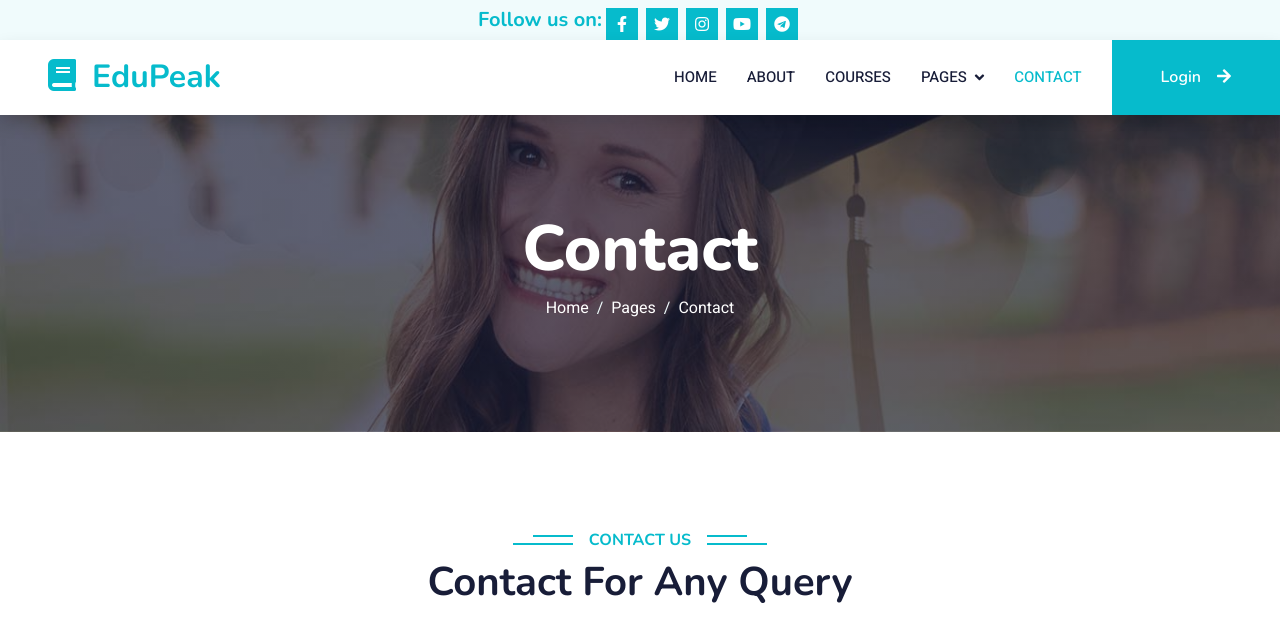
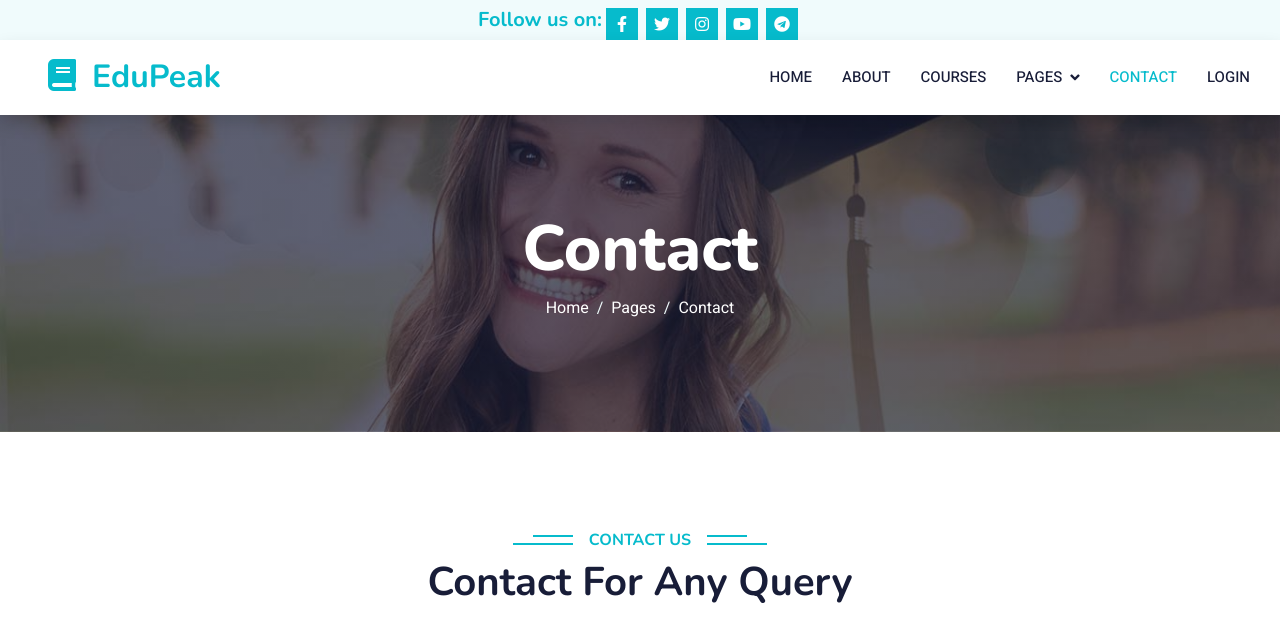
Before and after one commit to EduPeak/EduPeak, a plain HTML site: page contact.html in a window 1280 px wide. Shown: the top 632 px of the page. Drawn offline with nearby package versions, Linux system fonts and the light colour scheme.

Commit message:
Update contact.html

```diff
--- a/contact.html
+++ b/contact.html
@@ -70,9 +70,8 @@
                     </div>
                 </div>
                 <a href="contact.html" class="nav-item nav-link active">Contact</a>
-            </div>
-            <a href="login.html" class="btn btn-primary py-4 px-lg-5 d-none d-lg-block">Login<i class="fa fa-arrow-right ms-3"></i></a>
-        </div>
+             <a href="login.html" class="nav-item nav-link">Login</a>
+	    </div>
     </nav>
     <!-- Navbar End -->
 
```
